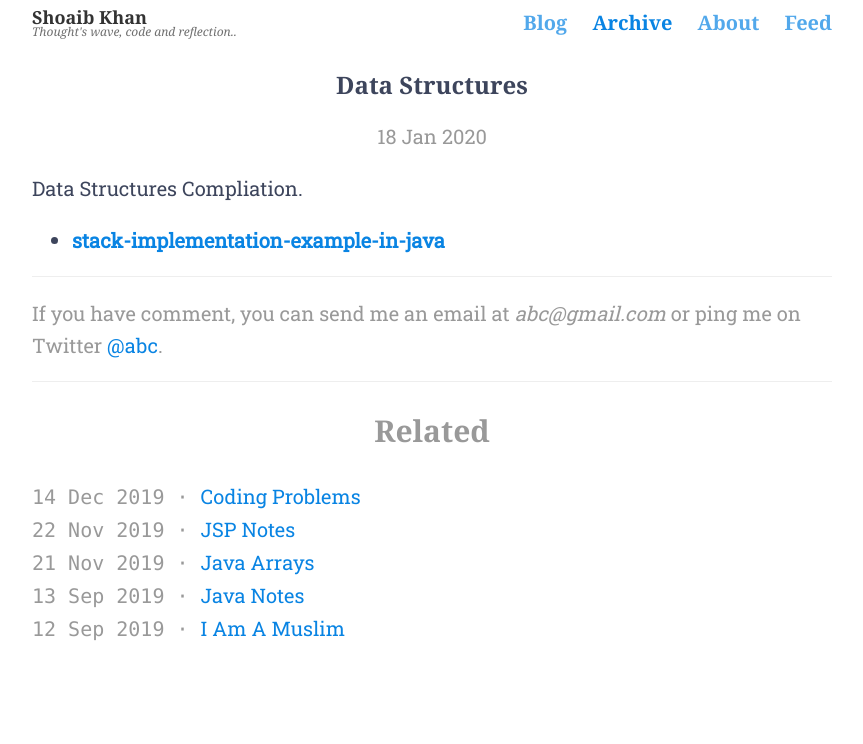
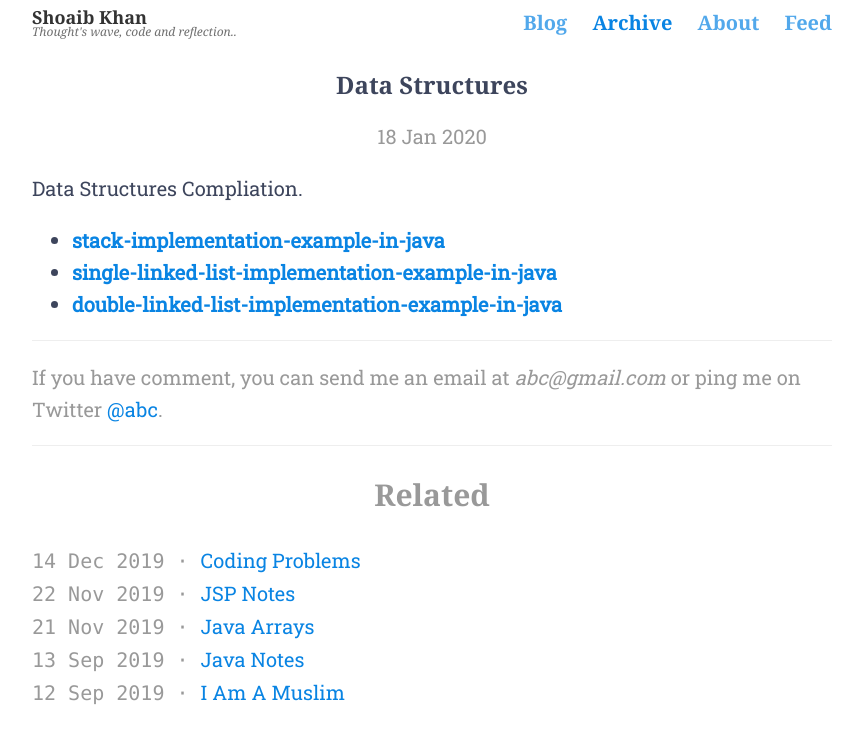
Before and after one commit to shoaibk-dev/shoaibk-dev.github.io, a Jekyll site: the page built from _posts/2020-01-18-Data-Structures.md, in a window 1280 px wide. Shown: the top 744 px of the page, without its empty margins (208-1071 px from the left). Built offline with Jekyll 4.4.1, drawn with Linux system fonts in a browser that asks for light colours; nearby versions of some CDN libraries; library files that are not in the unit come from our copies.

Commit message:
Update 2020-01-18-Data-Structures.md

```diff
--- a/_posts/2020-01-18-Data-Structures.md
+++ b/_posts/2020-01-18-Data-Structures.md
@@ -6,3 +6,5 @@ title: Data Structures
 Data Structures Compliation.
 
 * [**stack-implementation-example-in-java**](#)
+* [**single-linked-list-implementation-example-in-java**](#)
+* [**double-linked-list-implementation-example-in-java**](#)
```
